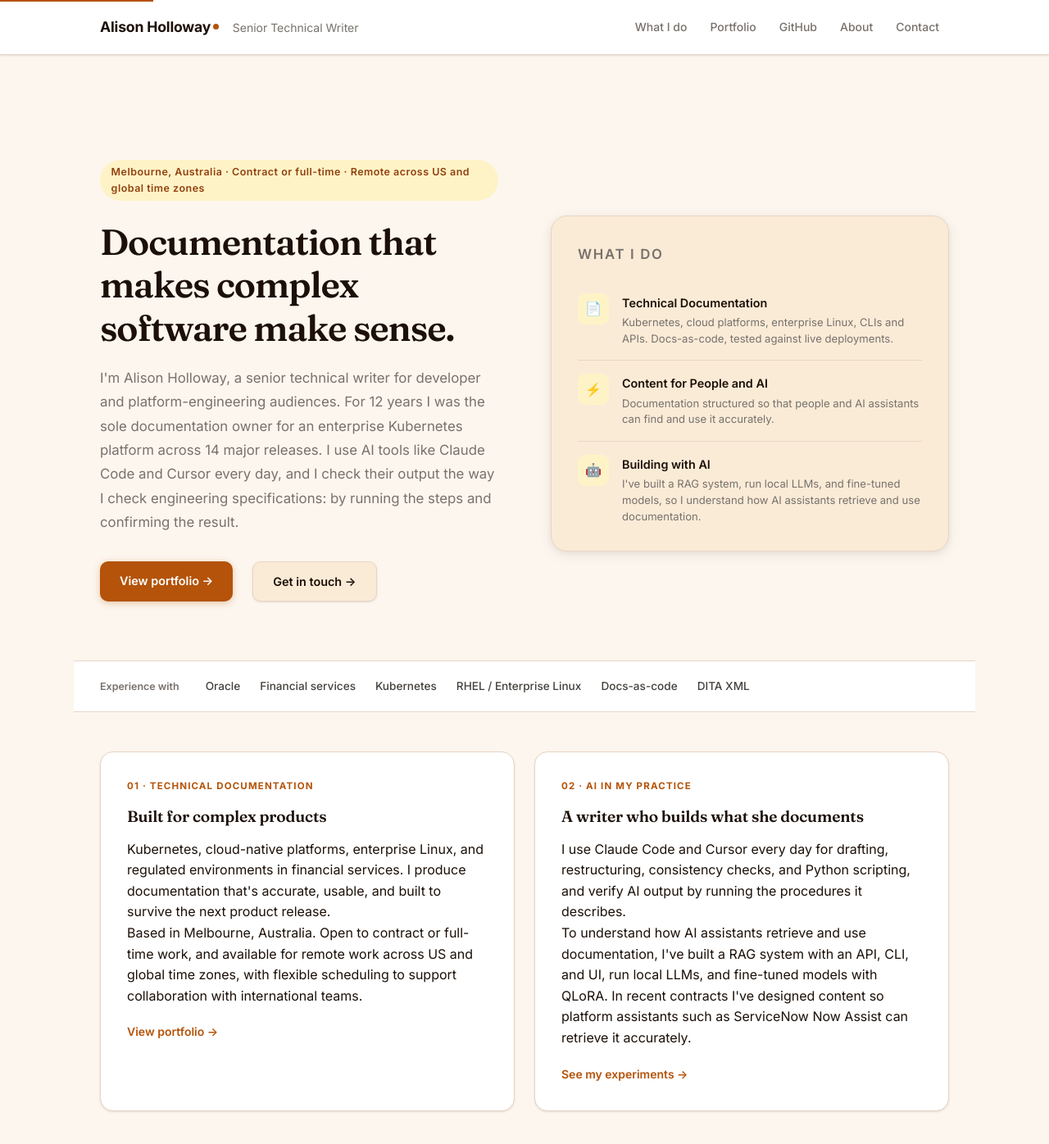
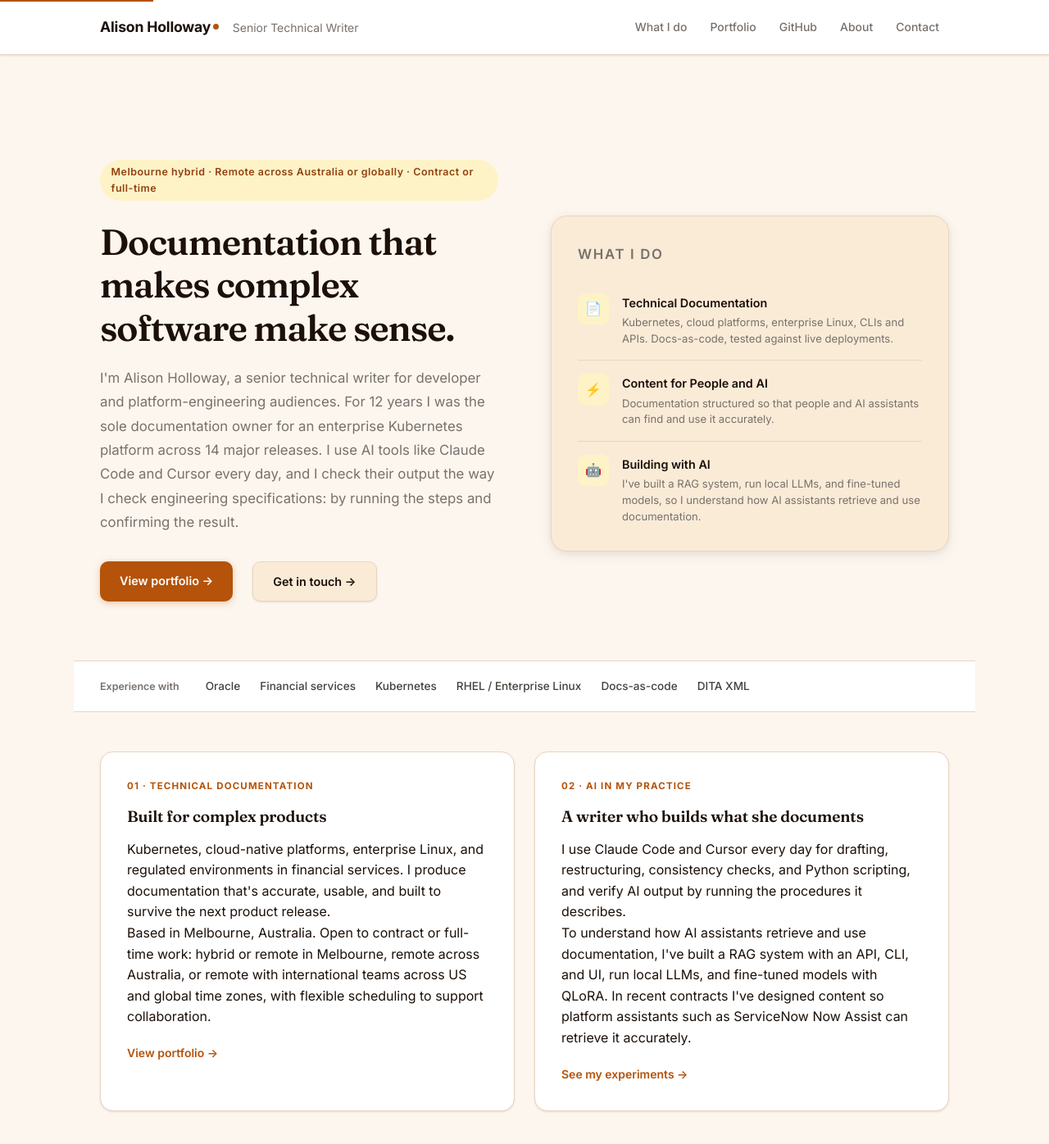
Before and after one commit to alison-holloway/alison-holloway.github.io, a Jekyll site: the page built from index.html, in a window 1280 px wide and 1400 px high. Shown: the top 1396 px of the window at 82% size. Built offline with Jekyll 4.4.1, drawn with Linux system fonts in a browser that asks for light colours.

Commit message:
Reword availability to cover Melbourne hybrid, Australia remote, and global remote
Co-Authored-By: Claude Opus 5 <noreply@anthropic.com>

```diff
--- a/index.html
+++ b/index.html
@@ -5,7 +5,7 @@ title: "Senior Technical Writer"
 
 <div class="hero">
   <div class="hero-text">
-    <span class="hero-pill">Melbourne, Australia · Contract or full-time · Remote across US and global time zones</span>
+    <span class="hero-pill">Melbourne hybrid · Remote across Australia or globally · Contract or full-time</span>
     <h1>Documentation that makes complex software make sense.</h1>
     <p>I'm Alison Holloway, a senior technical writer for developer and platform-engineering audiences. For 12 years I was the sole documentation owner for an enterprise Kubernetes platform across 14 major releases. I use AI tools like Claude Code and Cursor every day, and I check their output the way I check engineering specifications: by running the steps and confirming the result.</p>
     <div class="hero-cta">
@@ -60,7 +60,7 @@ title: "Senior Technical Writer"
       <p class="track-card-num">01 · Technical Documentation</p>
       <h3>Built for complex products</h3>
       <p>Kubernetes, cloud-native platforms, enterprise Linux, and regulated environments in financial services. I produce documentation that's accurate, usable, and built to survive the next product release.</p>
-      <p>Based in Melbourne, Australia. Open to contract or full-time work, and available for remote work across US and global time zones, with flexible scheduling to support collaboration with international teams.</p>
+      <p>Based in Melbourne, Australia. Open to contract or full-time work: hybrid or remote in Melbourne, remote across Australia, or remote with international teams across US and global time zones, with flexible scheduling to support collaboration.</p>
       <a href="{{ '/portfolio/' | relative_url }}" class="track-link">View portfolio &rarr;</a>
     </div>
     <div class="track-card">
```
Also changed, not shown: contact.md (+1 -1 lines).
